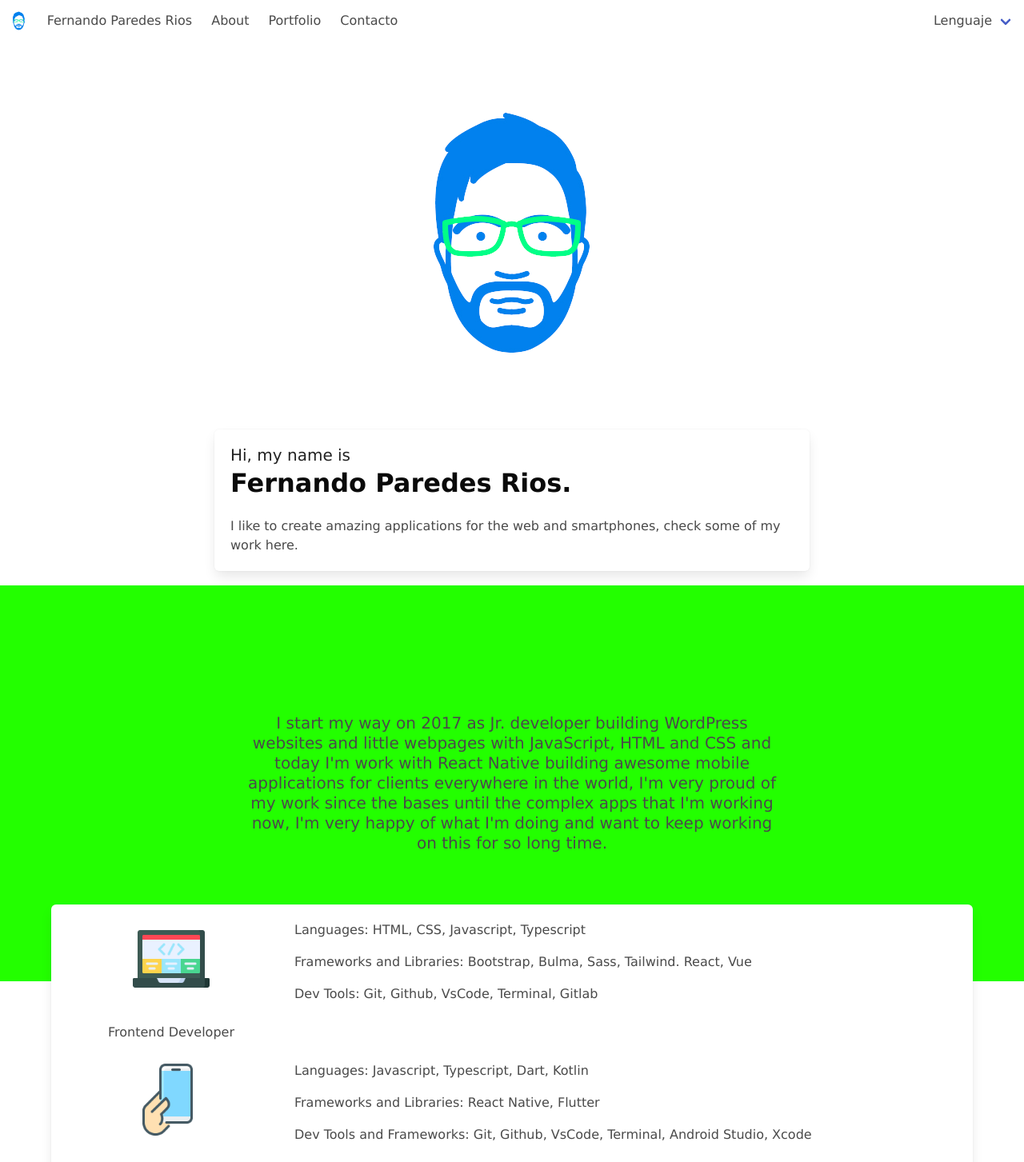
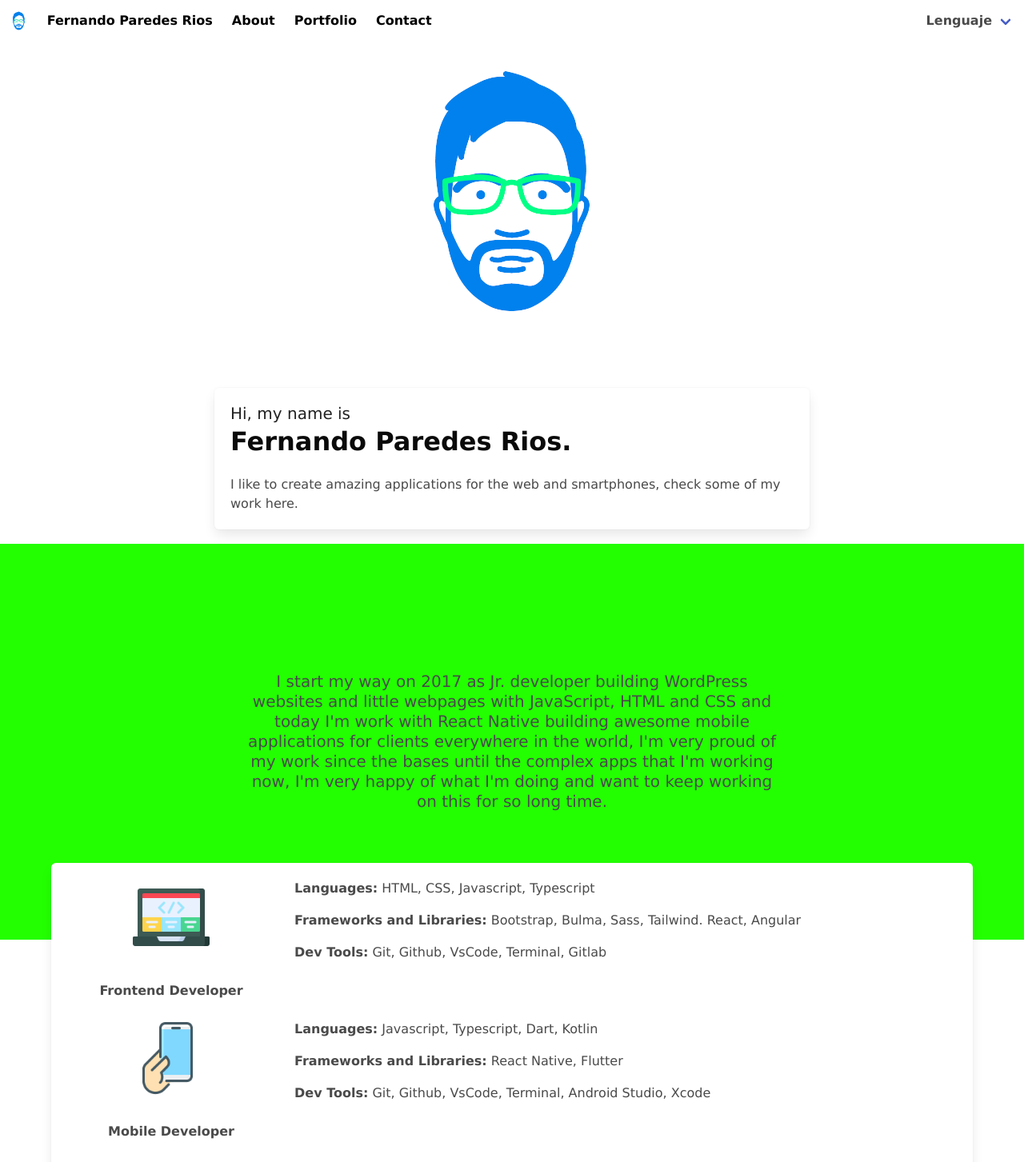
Before and after one commit to ferparrios/Fer-Portfolio-NextJS, a Next.js app: page / in a window 1280 px wide. Shown: the top 1453 px of the page at 80% size. Built offline with nearby package versions, Linux system fonts and the light colour scheme.

Commit message:
web custimazing ended for now

```diff
--- a/components/ContactContainer/ContactContainer.tsx
+++ b/components/ContactContainer/ContactContainer.tsx
@@ -35,7 +35,7 @@ export const ContactContainer = () => {
   };
 
   return (
-    <section className="section is-medium is-primary has-text-centered  bottom-div">
+    <section className="section is-medium is-primary has-text-centered  bottom-div" id="contact">
       {loadingEmail ? (
         <div
           // style={{
--- a/components/Navbar/Navbar.tsx
+++ b/components/Navbar/Navbar.tsx
@@ -4,10 +4,24 @@ import Link from "next/link";
 
 export const Navbar = () => {
   // const { locale, locales, defaultLocale, route } = useRouter();
-
+  // const navbar = document.querySelector("#NavBar");
+  // let top = navbar?.offsetTop;
+  // function stickynavbar() {
+  //   if (window.scrollY >= top) {
+  //     navbar?.classList.add("sticky");
+  //   } else {
+  //     navbar?.classList.remove("sticky");
+  //   }
+  // }
+  // window.addEventListener("scroll", stickynavbar);
+  // console.log(window.screenY)
   return (
     <>
-      <nav className="navbar" role="navigation" aria-label="main navigation">
+      <nav
+        className="navbar is-fixed-top top-navbar"
+        role="navigation"
+        aria-label="main navigation"
+      >
         <div className="navbar-brand">
           <Link href="#">
             <a className="navbar-item">
@@ -31,7 +45,7 @@ export const Navbar = () => {
         <div id="navbarBasicExample" className="navbar-menu">
           <div className="navbar-start">
             <Link href={"/"}>
-              <a className="navbar-item">Fernando Paredes Rios</a>
+              <a className="navbar-item nav-item">Fernando Paredes Rios</a>
             </Link>
 
             <Link href={"#about"}>
@@ -42,7 +56,9 @@ export const Navbar = () => {
               <a className="navbar-item">Portfolio</a>
             </Link>
 
-            <a className="navbar-item">Contacto</a>
+            <Link href={"#contact"}>
+              <a className="navbar-item">Contact</a>
+            </Link>
 
             {/* <div className="navbar-item has-dropdown is-hoverable">
         <a className="navbar-link">
--- a/components/ProfileCard/ProfileCard.tsx
+++ b/components/ProfileCard/ProfileCard.tsx
@@ -1,16 +1,17 @@
 import React from "react";
 import { en } from "i18n/en";
+import 'animate.css';
 
 export const ProfileCard = () => {
   return (
     <section className="section-primary hero is-white">
       <div className="hero-body column is-three-fifths is-offset-one-fifth">
         <div className="is-half is-offset-one-quarter">
-          <img src="images/fer-avatar-png.png" alt="" />
+          <img className="animate__animated animate__bounceInUp" src="images/fer-avatar-png.png" alt="img-avatar" />
         </div>
       </div>
-      <div className="hero-foot column is-three-fifths is-offset-one-fifth">
-        <div className="box">
+      <div className="hero-foot column is-three-fifths is-offset-one-fifth ">
+        <div className="box name-box">
           <p className="subtitle">{[en.sayHi]}</p>
           <h1 className="title">{[en.name]}</h1>
           <p>{[en.description]}</p>
--- a/components/Skills/Skills.tsx
+++ b/components/Skills/Skills.tsx
@@ -1,4 +1,5 @@
 import React from "react";
+import "animate.css";
 
 export const Skills = () => {
   return (
@@ -8,52 +9,64 @@ export const Skills = () => {
           <div className="content">
             <div className="columns is-centered">
               <div className="column is-one-quarter skill-data">
-                <figure className="image is-96x96">
+                <figure className="image is-96x96 skill-image">
                   <img src="images/frontend.png" alt="" />
                 </figure>
                 <p>Frontend Developer</p>
               </div>
 
               <div className="column">
-                <p>Languages: HTML, CSS, Javascript, Typescript</p>
                 <p>
-                  Frameworks and Libraries: Bootstrap, Bulma, Sass, Tailwind.
-                  React, Vue
+                  <span className="skill-title">Languages:</span> HTML, CSS,
+                  Javascript, Typescript
                 </p>
-                <p>Dev Tools: Git, Github, VsCode, Terminal, Gitlab</p>
+                <p>
+                  <span className="skill-title">Frameworks and Libraries:</span>{" "}
+                  Bootstrap, Bulma, Sass, Tailwind. React, Angular
+                </p>
+                <p>
+                  <span className="skill-title">Dev Tools:</span> Git, Github,
+                  VsCode, Terminal, Gitlab
+                </p>
               </div>
             </div>
             <div className="columns is-centered">
               <div className="column is-one-quarter skill-data">
-                <figure className="image is-96x96">
+                <figure className="image is-96x96 skill-image">
                   <img src="images/mobile.png" alt="" />
                 </figure>
                 <p>Mobile Developer</p>
               </div>
 
               <div className="column">
-                <p>Languages: Javascript, Typescript, Dart, Kotlin</p>
-                <p>Frameworks and Libraries: React Native, Flutter</p>
                 <p>
-                  Dev Tools and Frameworks: Git, Github, VsCode, Terminal,
-                  Android Studio, Xcode{" "}
+                  <span className="skill-title">Languages:</span> Javascript,
+                  Typescript, Dart, Kotlin
+                </p>
+                <p>
+                  <span className="skill-title">Frameworks and Libraries:</span>{" "}
+                  React Native, Flutter
+                </p>
+                <p>
+                  <span className="skill-title">Dev Tools:</span> Git, Github,
+                  VsCode, Terminal, Android Studio, Xcode{" "}
                 </p>
               </div>
             </div>
 
             <div className="columns is-centered">
               <div className="column is-one-quarter skill-data">
-              <figure className="image is-96x96">
+                <figure className="image is-96x96 skill-image">
                   <img src="images/backend.png" alt="" />
                 </figure>
                 <p>Backend Developer</p>
               </div>
 
               <div className="column">
-                <p>Languages: Javascript, Python, Go</p>
-                <p>Frameworks and Libraries: NodeJs, Django, MySql, MongoDB</p>
+                <p><span className="skill-title">Languages:</span> Javascript, Python, Go</p>
+                <p><span className="skill-title">Frameworks and Libraries:</span> NodeJs, Django, MySql, MongoDB</p>
                 <p>
-                  Dev Tools and Frameworks: Git, Github, VsCode, Terminal,
+                <span className="skill-title">Dev Tools:</span> Git, Github, VsCode, Terminal,
                   Postman, Mongo Compass.
                 </p>
               </div>
--- a/package.json
+++ b/package.json
@@ -13,6 +13,7 @@
     "@fortawesome/free-regular-svg-icons": "^6.1.1",
     "@fortawesome/free-solid-svg-icons": "^6.1.1",
     "@fortawesome/react-fontawesome": "^0.1.18",
+    "animate.css": "^4.1.1",
     "bulma": "^0.9.4",
     "emailjs-com": "^3.2.0",
     "next": "12.1.0",
--- a/styles/globals.css
+++ b/styles/globals.css
@@ -4,6 +4,13 @@ body {
   margin: 0;
   font-family: -apple-system, BlinkMacSystemFont, Segoe UI, Roboto, Oxygen,
     Ubuntu, Cantarell, Fira Sans, Droid Sans, Helvetica Neue, sans-serif;
+  scroll-behavior: smooth;
+}
+
+.sticky {
+  position: fixed;
+  top: 0;
+  width: 100%;
 }
 
 section {
@@ -16,7 +23,7 @@ section {
 
 .section-primary {
   height: 85vh;
-  justify-content: center!important;
+  justify-content: center !important;
 }
 
 .is-primary {
@@ -44,6 +51,14 @@ section {
   flex-direction: column;
   justify-content: center;
   align-items: center;
+}
+
+.skill-data p {
+  font-weight: 700;
+}
+
+.skill-title {
+  font-weight: 700;
 }
 
 .projects .project-grid {
@@ -110,28 +125,32 @@ section {
   color: white;
 }
 
-
 /* bottom div */
 
-.bottom-div{
-  padding-bottom: 1!important;
+.bottom-div {
+  padding-bottom: 1 !important;
 }
 
 /*  */
 
-.social-media-box{
-  display: flex!important;
-  justify-content: center!important;
-  align-items: center!important;
+.social-media-box {
+  display: flex !important;
+  justify-content: center !important;
+  align-items: center !important;
+}
+
+.social-media-box a:hover {
+  transform: scale(1.5);
+  transition: all .2s ease-in-out;
 }
 
 /*  */
 
-.footer-container{
+.footer-container {
   margin-top: 1.8rem;
   justify-content: center;
   align-items: center;
-  display: flex
+  display: flex;
 }
 
 @media screen and (min-width: 1024px) {
@@ -142,15 +161,12 @@ section {
   .section.is-medium {
     padding: 9rem 4.5rem;
   }
-
 }
 
 @media screen and (min-width: 1216px) {
   .section.is-long {
     padding-bottom: 18rem;
   }
-
-
 }
 
 @media screen and (min-width: 769px) {
@@ -166,7 +182,7 @@ section {
     padding-top: 4rem;
   }
 
-  .bottom-div{
+  .bottom-div {
     padding: 0;
   }
 
@@ -174,10 +190,10 @@ section {
     /* margin-bottom: 1.8rem; */
   }
 
-  .social-media-box{
-    display: flex!important;
-    justify-content: center!important;
-    align-items: center!important;
+  .social-media-box {
+    display: flex !important;
+    justify-content: center !important;
+    align-items: center !important;
   }
 }
 
@@ -196,11 +212,9 @@ a {
   font-family: Verdana, Geneva, Tahoma, sans-serif !important;
 }
 
-.contact-home-index-container{
+.contact-home-index-container {
   background-color: red;
 }
-
-
 
 /*  */
 
@@ -293,3 +307,69 @@ a {
     transform: rotate(360deg);
   }
 }
+
+/* Nav */
+.top-navbar{
+  margin-bottom: .5rem!important;
+}
+
+nav .navbar-item {
+  color: black;
+  font-weight: 700;
+}
+
+.nav-item:hover {
+  /* background-color: white!important;
+  text-decoration: underline!important;
+  text-decoration-color: #0381EE!important;
+  padding-top: 1rem;
+  color: black!important; */
+}
+
+/*  */
+
+@keyframes bounce {
+  0%,
+  100%,
+  20%,
+  50%,
+  80% {
+    -webkit-transform: translateY(0);
+    -ms-transform: translateY(0);
+    transform: translateY(0);
+  }
+  40% {
+    -webkit-transform: translateY(-30px);
+    -ms-transform: translateY(-30px);
+    transform: translateY(-30px);
+  }
+  60% {
+    -webkit-transform: translateY(-15px);
+    -ms-transform: translateY(-15px);
+    transform: translateY(-15px);
+  }
+}
+
+.name-box {
+  -webkit-animation-duration: 1s;
+  animation-duration: 1s;
+  -webkit-animation-fill-mode: both;
+  animation-fill-mode: both;
+  -webkit-animation-timing-function: ease-in-out;
+  animation-timing-function: ease-in-out;
+  animation-iteration-count: infinite;
+  -webkit-animation-iteration-count: infinite;
+
+}
+
+.name-box:hover {
+  animation-name: bounce;
+  -moz-animation-name: bounce;
+}
+
+/* Skill Image */
+
+.skill-image:hover{
+  transform: scale(1.5);
+  transition: all .2s ease-in-out;
+}
```
Also changed, not shown: 1 other file (tests, documents, lock files or other folders).
